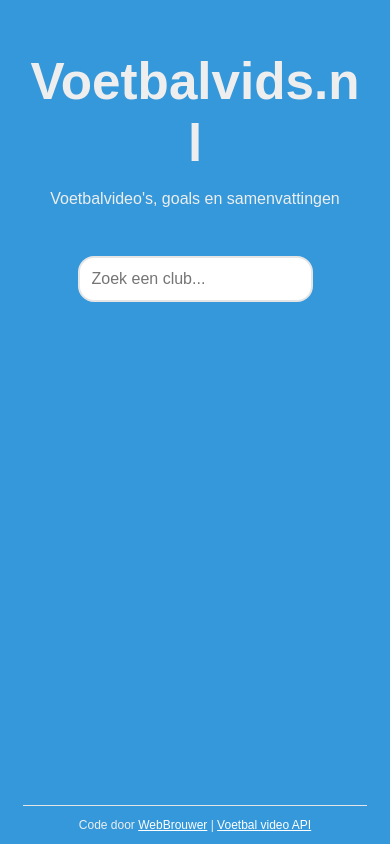
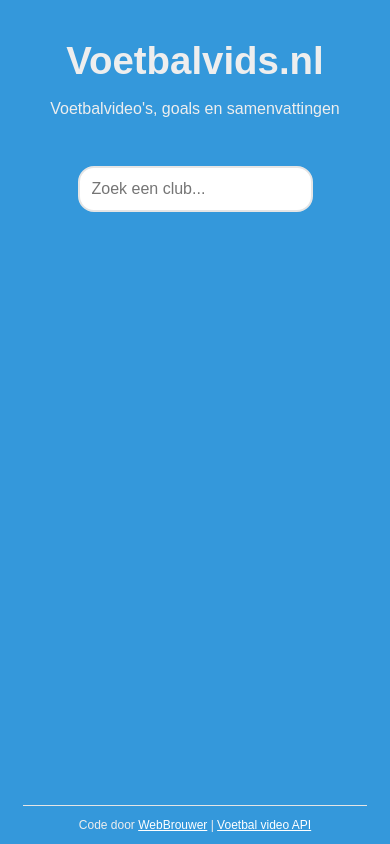
Before and after one commit to webbrouwer/football-highlights, a plain HTML site: page dist/index.html in a window 390 px wide. Drawn offline with Linux system fonts and the light colour scheme.

Commit message:
mobile title styling

```diff
--- a/dist/index.html
+++ b/dist/index.html
@@ -124,6 +124,12 @@
 
 		footer a:hover {
 			color: #000;
+		}
+
+		@media (max-width: 600px) {
+			h1 {
+				font-size: 2.4em;
+			}
 		}
 	</style>
 </head>
```
